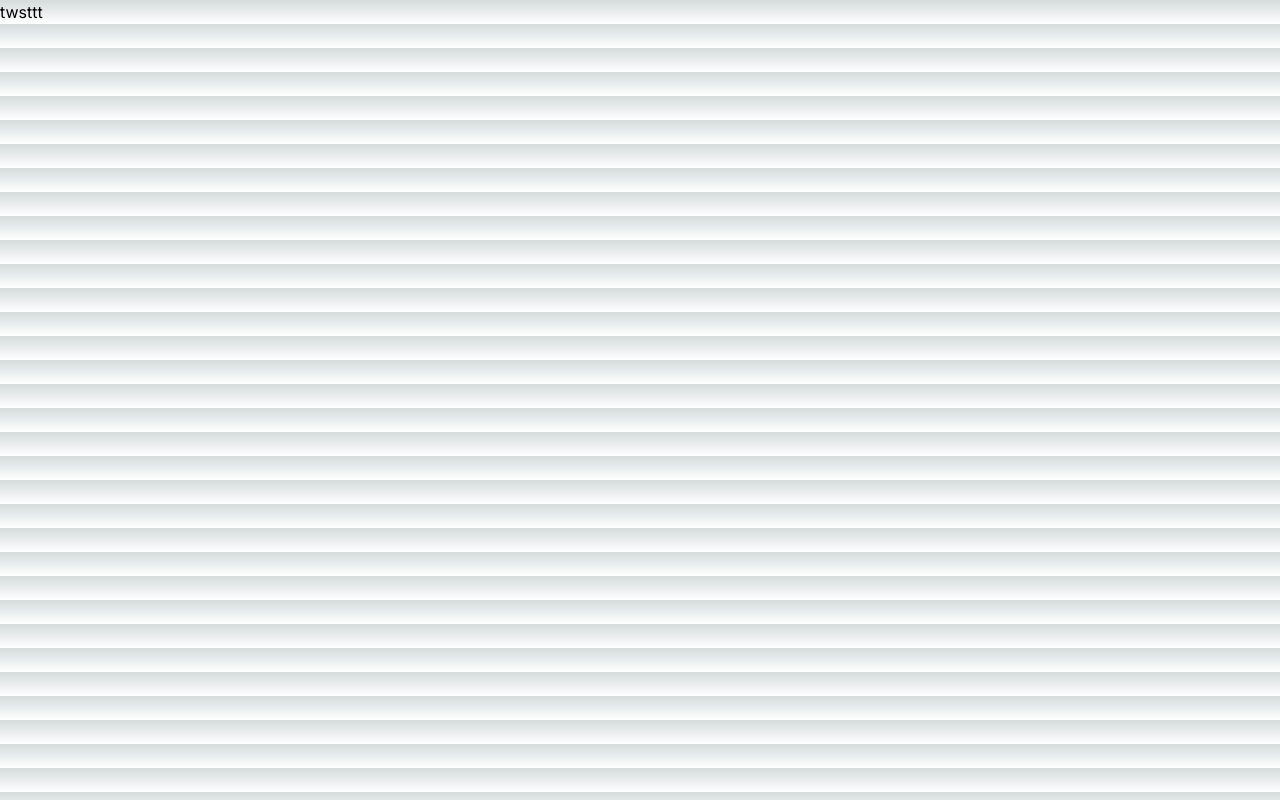
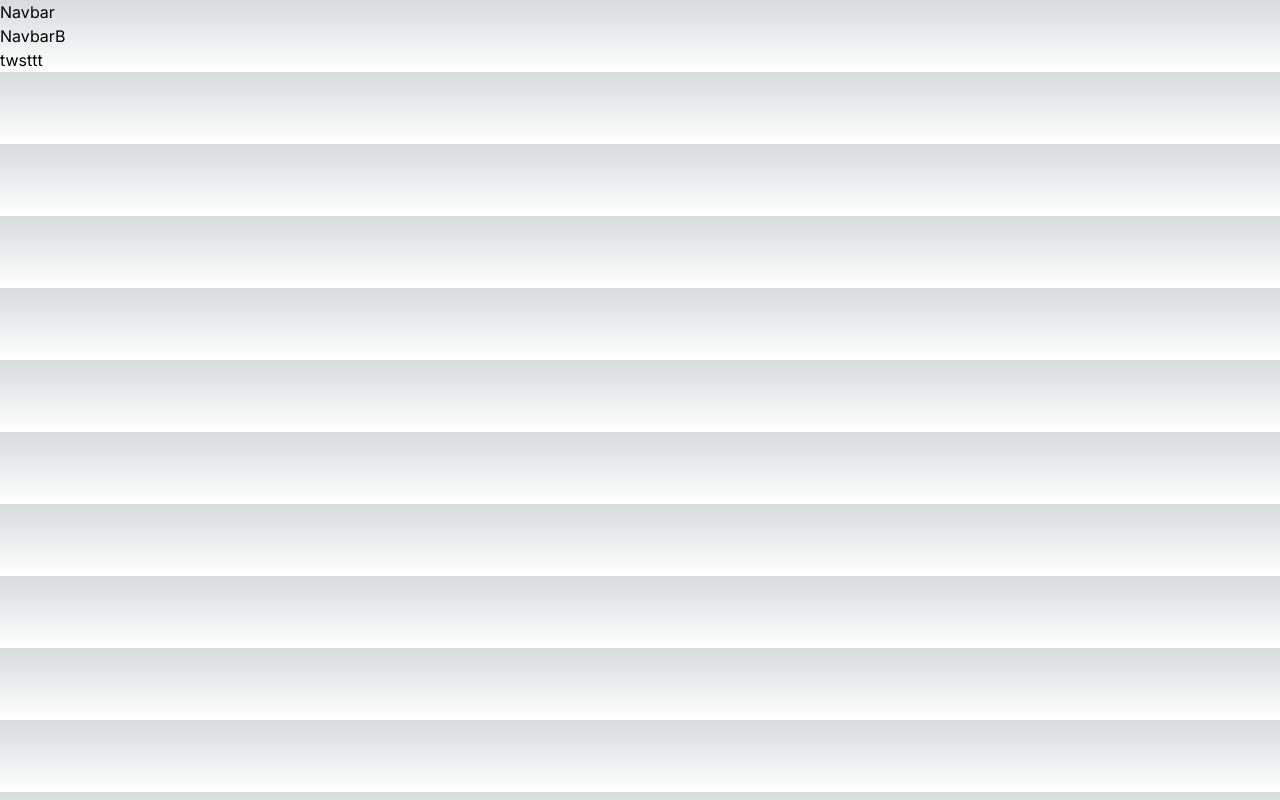
Before and after one commit to Josumaru/git-course-bento, a Next.js app: page / in a window 1280 px wide. Built offline with nearby package versions, Linux system fonts and the light colour scheme.

Commit message:
chore: modify navbar file

```diff
--- a/src/app/layout.js
+++ b/src/app/layout.js
@@ -1,5 +1,7 @@
 import { Inter } from "next/font/google";
 import "./globals.css";
+import NavbarA from "@/components/NavbarA";
+import NavbarB from "@/components/NavbarB";
 
 const inter = Inter({ subsets: ["latin"] });
 
@@ -11,7 +13,11 @@ export const metadata = {
 export default function RootLayout({ children }) {
   return (
     <html lang="en">
-      <body className={inter.className}>{children}</body>
+      <body className={inter.className}>
+        <NavbarA/>
+        <NavbarB/>
+        {children}
+      </body>
     </html>
   );
 }
```
